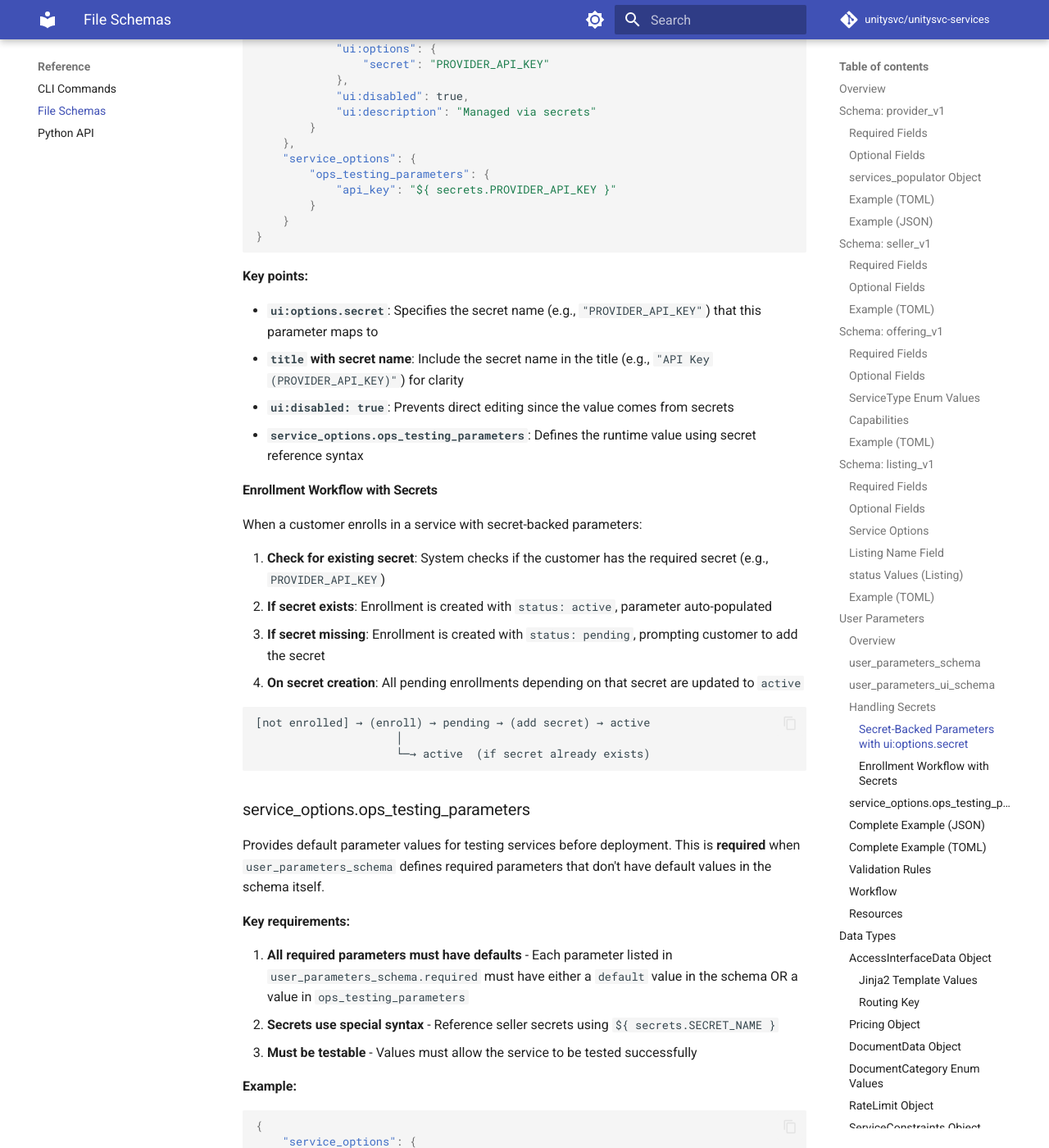
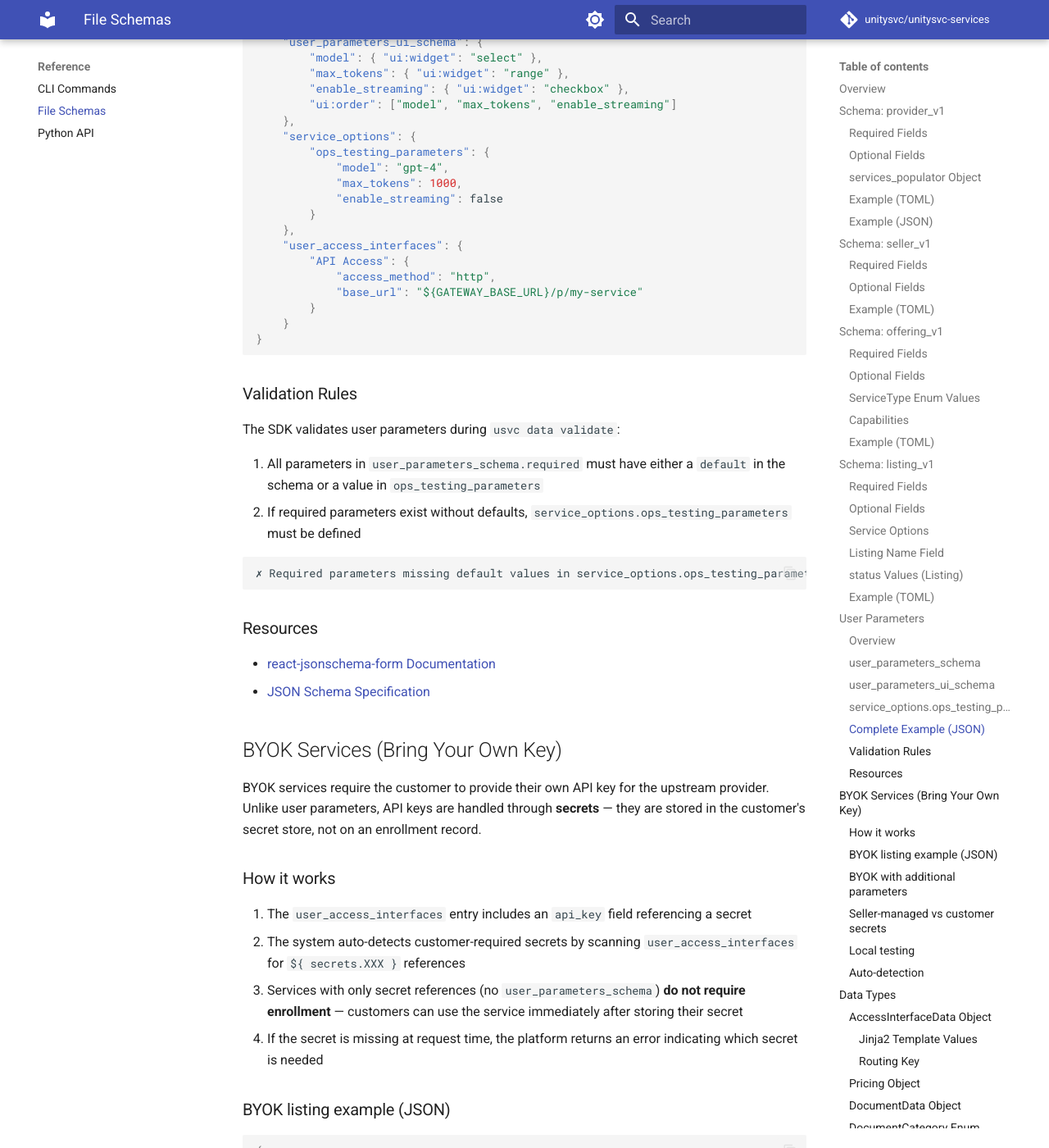
Before and after one commit to unitysvc/unitysvc-services, an MkDocs documentation site: the page built from docs/file-schemas.md, in a window 1280 px wide and 1400 px high, scrolled down 14614 px. Shown: the whole window at 82% size. Built offline with MkDocs 1.6.1 and Material for MkDocs 9.7.7, drawn with Linux system fonts in a browser that asks for light colours; comment, search, counter and statistics services are not loaded; some of the changed text lies outside the part shown.

Commit message:
Rewrite user parameters & secrets docs, separate BYOK from parameters
- User parameters now cover only real config (model, region, etc.)
- New BYOK section: api_key on user_access_interfaces with ${ secrets.XXX }
- Secrets are just values — expanded by backend at runtime, from env vars during testing
- No required_secrets option — backend auto-detects from user_access_interfaces
- Document seller vs customer secret distinction by location

Co-Authored-By: Claude Opus 4.6 <noreply@anthropic.com>

````diff
--- a/docs/file-schemas.md
+++ b/docs/file-schemas.md
@@ -388,7 +388,9 @@ mime_type = "markdown"
 
 ## User Parameters
 
-User parameters allow services to collect configuration values from subscribers when they create subscriptions. These parameters are defined using JSON Schema and rendered as interactive forms using the react-jsonschema-form library.
+User parameters collect **configuration values** from customers during enrollment. These are real settings the customer chooses (model preferences, regions, feature flags) — not API keys or credentials.
+
+> **Note**: API keys and credentials are handled separately through [Secrets](#secrets-for-sensitive-information), not through user parameters. See [BYOK Services](#byok-services-bring-your-own-key) for how to set up services that require a customer's API key.
 
 ### Overview
 
@@ -396,11 +398,13 @@ User parameters enable dynamic service configuration through:
 
 1. **`user_parameters_schema`** - JSON Schema defining parameters, validation rules, and UI components
 2. **`user_parameters_ui_schema`** - UI customization for form rendering
-3. **`service_options.ops_testing_parameters`** - Default values for testing services before deployment (see [Service Options](#service-options))
+3. **`service_options.ops_testing_parameters`** - Default values for testing parameters before deployment
+
+Services that define `user_parameters_schema` **require enrollment** — the customer must provide their configuration before using the service.
 
 ### user_parameters_schema
 
-Defines the parameters users must provide when subscribing to a service. Uses [JSON Schema](https://json-schema.org/) format with extensions from [react-jsonschema-form](https://rjsf-team.github.io/react-jsonschema-form/).
+Defines the parameters users must provide when enrolling in a service. Uses [JSON Schema](https://json-schema.org/) format with extensions from [react-jsonschema-form](https://rjsf-team.github.io/react-jsonschema-form/).
 
 **Common properties:**
 
@@ -418,11 +422,6 @@ Defines the parameters users must provide when subscribing to a service. Uses [J
     "type": "object",
     "title": "Service Configuration",
     "properties": {
-        "api_key": {
-            "type": "string",
-            "title": "API Key",
-            "description": "Your API key for authentication"
-        },
         "model": {
             "type": "string",
             "title": "Model",
@@ -439,7 +438,7 @@ Defines the parameters users must provide when subscribing to a service. Uses [J
             "maximum": 2
         }
     },
-    "required": ["api_key", "model"]
+    "required": ["model"]
 }
 ```
 
@@ -453,116 +452,31 @@ Customizes how the form is rendered. Controls field order, visibility, widgets,
 - `ui:placeholder` - Placeholder text
 - `ui:help` - Additional help text
 - `ui:description` - Field description text
-- `ui:disabled` - Disable field (e.g., for secrets managed separately)
+- `ui:disabled` - Disable field
 - `ui:order` - Field display order
-- `ui:options` - Additional options object (e.g., `{"secret": "SECRET_NAME"}` for secret-backed parameters)
 
 **Example:**
 
 ```json
 {
-    "api_key": {
-        "ui:options": {
-            "secret": "PROVIDER_API_KEY"
-        },
-        "ui:disabled": true,
-        "ui:description": "Managed via secrets"
-    },
     "model": {
         "ui:widget": "select"
     },
     "temperature": {
         "ui:widget": "range"
     },
-    "ui:order": ["model", "temperature", "api_key"]
+    "ui:order": ["model", "temperature"]
 }
-```
-
-### Handling Secrets
-
-Sensitive values like API keys should be handled through the secrets management system, not collected directly through forms.
-
-**Best practices for secrets:**
-
-1. **Define in schema** - Include secret fields in `user_parameters_schema` for documentation
-2. **Mark as secret-backed** - Use `ui:options.secret` in `user_parameters_ui_schema` to specify which secret the parameter maps to
-3. **Disable in UI** - Set `"ui:disabled": true` in `user_parameters_ui_schema`
-4. **Add help text** - Guide users to add secrets separately
-5. **Use secret references** - In `ops_testing_parameters` and `service_options.ops_testing_parameters`, reference secrets using `${ secrets.SECRET_NAME }`
-
-#### Secret-Backed Parameters with ui:options.secret
-
-The `ui:options.secret` field in `user_parameters_ui_schema` declares that a parameter's value should come from a customer's secret. This enables:
-
-- **Auto-population**: When a customer enrolls, the system checks if the required secret already exists and auto-populates the parameter
-- **Enrollment status**: If the secret exists, enrollment status is set to `active`; otherwise, it's set to `pending` until the customer provides the secret
-- **Secret management integration**: The UI can display appropriate prompts for secret creation
-
-**Example with secret-backed API key:**
-
-```json
-{
-    "user_parameters_schema": {
-        "type": "object",
-        "title": "Be Your Own Provider",
-        "description": "Access service with your own api-key",
-        "properties": {
-            "api_key": {
-                "type": "string",
-                "title": "API Key (PROVIDER_API_KEY)",
-                "default": ""
-            }
-        },
-        "required": ["api_key"]
-    },
-    "user_parameters_ui_schema": {
-        "api_key": {
-            "ui:options": {
-                "secret": "PROVIDER_API_KEY"
-            },
-            "ui:disabled": true,
-            "ui:description": "Managed via secrets"
-        }
-    },
-    "service_options": {
-        "ops_testing_parameters": {
-            "api_key": "${ secrets.PROVIDER_API_KEY }"
-        }
-    }
-}
-```
-
-**Key points:**
-
-- **`ui:options.secret`**: Specifies the secret name (e.g., `"PROVIDER_API_KEY"`) that this parameter maps to
-- **`title` with secret name**: Include the secret name in the title (e.g., `"API Key (PROVIDER_API_KEY)"`) for clarity
-- **`ui:disabled: true`**: Prevents direct editing since the value comes from secrets
-- **`service_options.ops_testing_parameters`**: Defines the runtime value using secret reference syntax
-
-#### Enrollment Workflow with Secrets
-
-When a customer enrolls in a service with secret-backed parameters:
-
-1. **Check for existing secret**: System checks if the customer has the required secret (e.g., `PROVIDER_API_KEY`)
-2. **If secret exists**: Enrollment is created with `status: active`, parameter auto-populated
-3. **If secret missing**: Enrollment is created with `status: pending`, prompting customer to add the secret
-4. **On secret creation**: All pending enrollments depending on that secret are updated to `active`
-
-```
-[not enrolled] → (enroll) → pending → (add secret) → active
-                     │
-                     └─→ active  (if secret already exists)
 ```
 
 ### service_options.ops_testing_parameters
 
-Provides default parameter values for testing services before deployment. This is **required** when `user_parameters_schema` defines required parameters that don't have default values in the schema itself.
+Provides default parameter values for testing services before deployment. Required when `user_parameters_schema` defines required parameters without default values.
 
 **Key requirements:**
 
-1. **All required parameters must have defaults** - Each parameter listed in `user_parameters_schema.required` must have either a `default` value in the schema OR a value in `ops_testing_parameters`
-2. **Secrets use special syntax** - Reference seller secrets using `${ secrets.SECRET_NAME }`
-3. **Must be testable** - Values must allow the service to be tested successfully
+1. **All required parameters must have defaults** - Each parameter in `user_parameters_schema.required` must have either a `default` in the schema OR a value in `ops_testing_parameters`
+2. **Must be testable** - Values must allow the service to be tested successfully
 
 **Example:**
 
@@ -570,7 +484,6 @@ Provides default parameter values for testing services before deployment. This i
 {
     "service_options": {
         "ops_testing_parameters": {
-            "api_key": "${ secrets.OPENAI_API_KEY }",
             "model": "gpt-4",
             "temperature": 0.7
         }
@@ -580,33 +493,26 @@ Provides default parameter values for testing services before deployment. This i
 
 ### Complete Example (JSON)
 
+A service with user-configurable parameters (model, token limits, streaming):
+
 ```json
 {
     "schema": "listing_v1",
     "display_name": "Custom AI Service",
     "status": "ready",
-    "time_created": "2024-01-25T16:00:00Z",
     "user_parameters_schema": {
         "type": "object",
         "title": "Service Configuration",
-        "description": "Configure your AI service subscription",
         "properties": {
-            "api_key": {
-                "type": "string",
-                "title": "API Key",
-                "description": "Your service API key for authentication"
-            },
             "model": {
                 "type": "string",
                 "title": "Model",
-                "description": "AI model to use",
                 "enum": ["gpt-4", "gpt-4-turbo", "gpt-3.5-turbo"],
                 "default": "gpt-4"
             },
             "max_tokens": {
                 "type": "integer",
                 "title": "Max Tokens",
-                "description": "Maximum tokens per request",
                 "default": 1000,
                 "minimum": 1,
                 "maximum": 4096
@@ -614,33 +520,19 @@ Provides default parameter values for testing services before deployment. This i
             "enable_streaming": {
                 "type": "boolean",
                 "title": "Enable Streaming",
-                "description": "Enable streaming responses",
                 "default": false
             }
         },
-        "required": ["api_key", "model"]
+        "required": ["model"]
     },
     "user_parameters_ui_schema": {
-        "api_key": {
-            "ui:widget": "password",
-            "ui:disabled": true,
-            "ui:help": "API key is managed through secrets. Use 'Add Secret' to provide your key."
-        },
-        "model": {
-            "ui:widget": "select"
-        },
-        "max_tokens": {
-            "ui:widget": "range",
-            "ui:help": "Higher values allow longer responses but cost more"
-        },
-        "enable_streaming": {
-            "ui:widget": "checkbox"
-        },
-        "ui:order": ["model", "max_tokens", "enable_streaming", "api_key"]
+        "model": { "ui:widget": "select" },
+        "max_tokens": { "ui:widget": "range" },
+        "enable_streaming": { "ui:widget": "checkbox" },
+        "ui:order": ["model", "max_tokens", "enable_streaming"]
     },
     "service_options": {
         "ops_testing_parameters": {
-            "api_key": "${ secrets.SERVICE_API_KEY }",
             "model": "gpt-4",
             "max_tokens": 1000,
             "enable_streaming": false
@@ -655,135 +547,109 @@ Provides default parameter values for testing services before deployment. This i
 }
 ```
 
-### Complete Example (TOML)
-
-```toml
-schema = "listing_v1"
-display_name = "Custom AI Service"
-status = "ready"
-time_created = "2024-01-25T16:00:00Z"
-
-[user_parameters_schema]
-type = "object"
-title = "Service Configuration"
-description = "Configure your AI service subscription"
-required = ["api_key", "model"]
-
-[user_parameters_schema.properties.api_key]
-type = "string"
-title = "API Key"
-description = "Your service API key for authentication"
-
-[user_parameters_schema.properties.model]
-type = "string"
-title = "Model"
-description = "AI model to use"
-default = "gpt-4"
-enum = ["gpt-4", "gpt-4-turbo", "gpt-3.5-turbo"]
-
-[user_parameters_schema.properties.max_tokens]
-type = "integer"
-title = "Max Tokens"
-description = "Maximum tokens per request"
-default = 1000
-minimum = 1
-maximum = 4096
-
-[user_parameters_schema.properties.enable_streaming]
-type = "boolean"
-title = "Enable Streaming"
-description = "Enable streaming responses"
-default = false
-
-[user_parameters_ui_schema.api_key]
-"ui:widget" = "password"
-"ui:disabled" = true
-"ui:help" = "API key is managed through secrets. Use 'Add Secret' to provide your key."
-
-[user_parameters_ui_schema.model]
-"ui:widget" = "select"
-
-[user_parameters_ui_schema.max_tokens]
-"ui:widget" = "range"
-"ui:help" = "Higher values allow longer responses but cost more"
-
-[user_parameters_ui_schema.enable_streaming]
-"ui:widget" = "checkbox"
-
-[user_parameters_ui_schema]
-"ui:order" = ["model", "max_tokens", "enable_streaming", "api_key"]
-
-[service_options.ops_testing_parameters]
-api_key = "${ secrets.SERVICE_API_KEY }"
-model = "gpt-4"
-max_tokens = 1000
-enable_streaming = false
-
-[user_access_interfaces."API Access"]
-access_method = "http"
-base_url = "${GATEWAY_BASE_URL}/p/my-service"
-```
-
 ### Validation Rules
 
-The SDK validates user parameters during the `usvc data validate` command:
+The SDK validates user parameters during `usvc data validate`:
 
-1. **Required parameter defaults** - All parameters in `user_parameters_schema.required` must have either:
-    - A `default` value in the parameter's schema definition, OR
-    - A corresponding value in `service_options.ops_testing_parameters`
-2. **Service options required** - If required parameters exist without defaults in the schema, `service_options` with `ops_testing_parameters` must be defined
-3. **Complete coverage** - Every required parameter must have a testable default value from one of the two sources
-
-**Valid scenarios:**
-
-```json
-// Scenario 1: All required params have defaults in schema (ops_testing_parameters not needed)
-{
-  "user_parameters_schema": {
-    "properties": {
-      "model": {"type": "string", "default": "gpt-4"}
-    },
-    "required": ["model"]
-  }
-}
-
-// Scenario 2: Required params without defaults need ops_testing_parameters
-{
-  "user_parameters_schema": {
-    "properties": {
-      "api_key": {"type": "string"}
-    },
-    "required": ["api_key"]
-  },
-  "service_options": {
-    "ops_testing_parameters": {
-      "api_key": "${ secrets.API_KEY }"
-    }
-  }
-}
-```
-
-**Validation errors:**
+1. All parameters in `user_parameters_schema.required` must have either a `default` in the schema or a value in `ops_testing_parameters`
+2. If required parameters exist without defaults, `service_options.ops_testing_parameters` must be defined
 
 ```
-✗ Required parameters missing default values in service_options.ops_testing_parameters: ['api_key', 'model']
+✗ Required parameters missing default values in service_options.ops_testing_parameters: ['model']
 ```
-
-### Workflow
-
-1. **Define schema** - Create `user_parameters_schema` with required and optional parameters
-2. **Customize UI** - Create `user_parameters_ui_schema` for form customization
-3. **Disable secrets** - Set `"ui:disabled": true` for sensitive fields
-4. **Add testing defaults** - Create `service_options.ops_testing_parameters` with all required values
-5. **Reference secrets** - Use `${ secrets.SECRET_NAME }` format for API keys
-6. **Validate** - Run `usvc data validate` to check all required parameters have defaults
-7. **Test** - Services are tested using the values in `ops_testing_parameters` before deployment
 
 ### Resources
 
 - [react-jsonschema-form Documentation](https://rjsf-team.github.io/react-jsonschema-form/)
 - [JSON Schema Specification](https://json-schema.org/)
-- [JSON Schema Validation](https://json-schema.org/draft/2020-12/json-schema-validation.html)
+
+## BYOK Services (Bring Your Own Key)
+
+BYOK services require the customer to provide their own API key for the upstream provider. Unlike user parameters, API keys are handled through **secrets** — they are stored in the customer's secret store, not on an enrollment record.
+
+### How it works
+
+1. The `user_access_interfaces` entry includes an `api_key` field referencing a secret
+2. The system auto-detects customer-required secrets by scanning `user_access_interfaces` for `${ secrets.XXX }` references
+3. Services with only secret references (no `user_parameters_schema`) **do not require enrollment** — customers can use the service immediately after storing their secret
+4. If the secret is missing at request time, the platform returns an error indicating which secret is needed
+
+### BYOK listing example (JSON)
+
+```json
+{
+    "schema": "listing_v1",
+    "display_name": "Groq LLaMA 3.3 70B (BYOK)",
+    "status": "ready",
+    "user_access_interfaces": {
+        "Provider API": {
+            "access_method": "http",
+            "base_url": "${GATEWAY_BASE_URL}/p/groq",
+            "api_key": "${ secrets.GROQ_API_KEY }",
+            "routing_key": { "model": "llama-3.3-70b-versatile" }
+        }
+    }
+}
+```
+
+That's it — no `user_parameters_schema`, no `user_parameters_ui_schema`, no `ops_testing_parameters` for the API key. The `${ secrets.GROQ_API_KEY }` reference in `user_access_interfaces` tells the platform:
+
+- The customer needs a secret named `GROQ_API_KEY`
+- The marketplace can show a "Bring your own key" badge
+- At routing time, the secret is resolved from the customer's secret store
+
+### BYOK with additional parameters
+
+A BYOK service can also have user parameters (e.g., model selection). In this case, **both** enrollment and a secret are required:
+
+```json
+{
+    "user_access_interfaces": {
+        "Provider API": {
+            "base_url": "${GATEWAY_BASE_URL}/p/openai",
+            "api_key": "${ secrets.OPENAI_API_KEY }",
+            "routing_key": { "model": "gpt-4" }
+        }
+    },
+    "user_parameters_schema": {
+        "type": "object",
+        "properties": {
+            "model": {
+                "type": "string",
+                "enum": ["gpt-4", "gpt-4-turbo"],
+                "default": "gpt-4"
+            }
+        },
+        "required": ["model"]
+    }
+}
+```
+
+### Seller-managed vs customer secrets
+
+The `${ secrets.XXX }` syntax is used in both seller and customer contexts. The **location** determines who provides the secret:
+
+| Location | Who provides | Example |
+|----------|-------------|---------|
+| `user_access_interfaces.*.api_key` | **Customer** (BYOK) | `${ secrets.GROQ_API_KEY }` |
+| `upstream_access_interfaces.*.api_key` | **Seller** | `${ secrets.PROVIDER_KEY }` |
+| `service_options.ops_testing_parameters` | **Seller** (for testing) | `${ secrets.TEST_KEY }` |
+| `request_transformer` values | **Seller** | `${ secrets.AUTH_TOKEN }` |
+
+### Local testing
+
+During `usvc data run-tests`, secret references are expanded from **environment variables**:
+
+```bash
+export GROQ_API_KEY="gsk_your_actual_key"
+usvc data run-tests data/groq/services/llama-3.3-70b-versatile-byok
+```
+
+The test runner resolves `${ secrets.GROQ_API_KEY }` → looks up `GROQ_API_KEY` in the shell environment. This works for secrets in all locations (access interfaces, ops_testing_parameters, request transformers).
+
+### Auto-detection
+
+The system automatically extracts customer-required secrets by scanning `user_access_interfaces` for `${ secrets.XXX }` patterns. No separate declaration is needed — the secret references in the spec **are** the declaration. This avoids inconsistencies between declared and actual secret usage.
 
 ## Data Types
 
````
Also changed, not shown: 1 other file.
